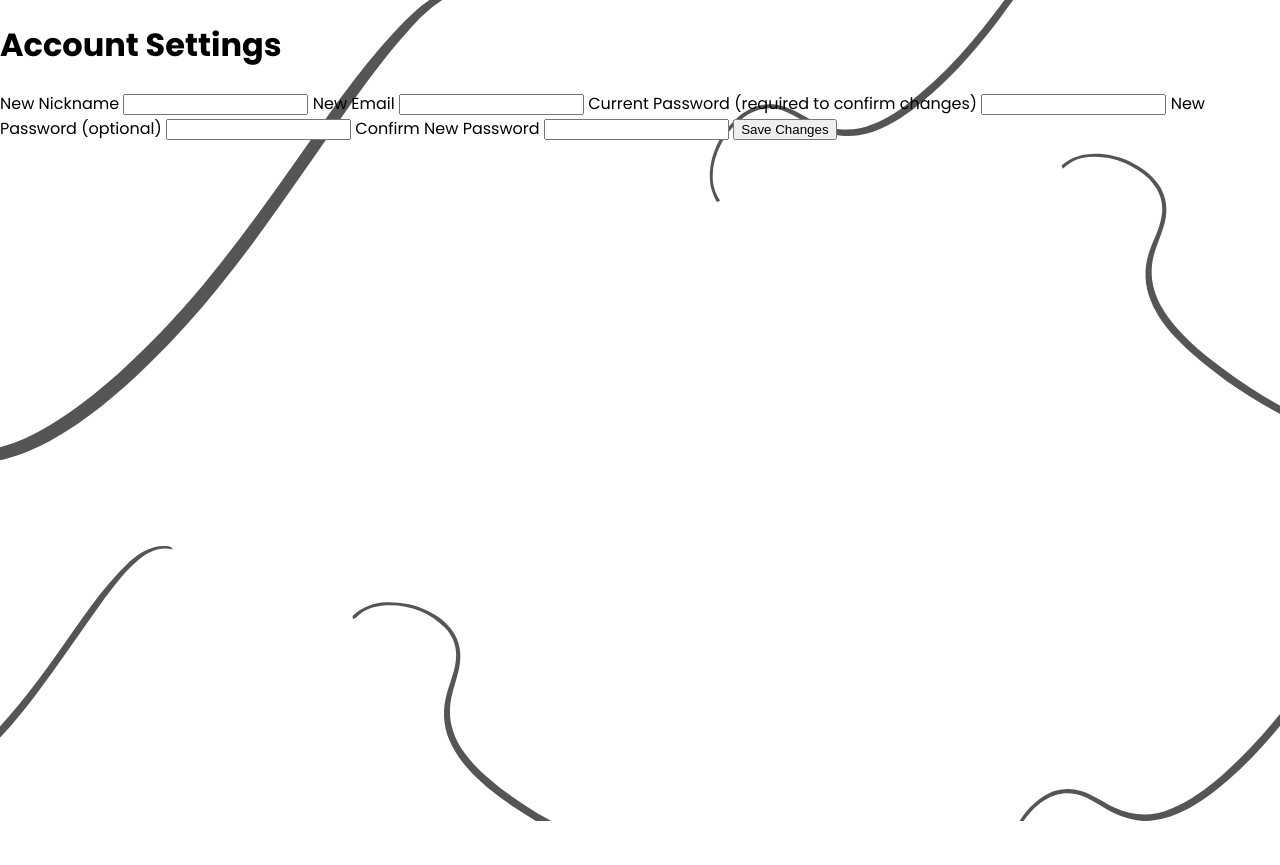
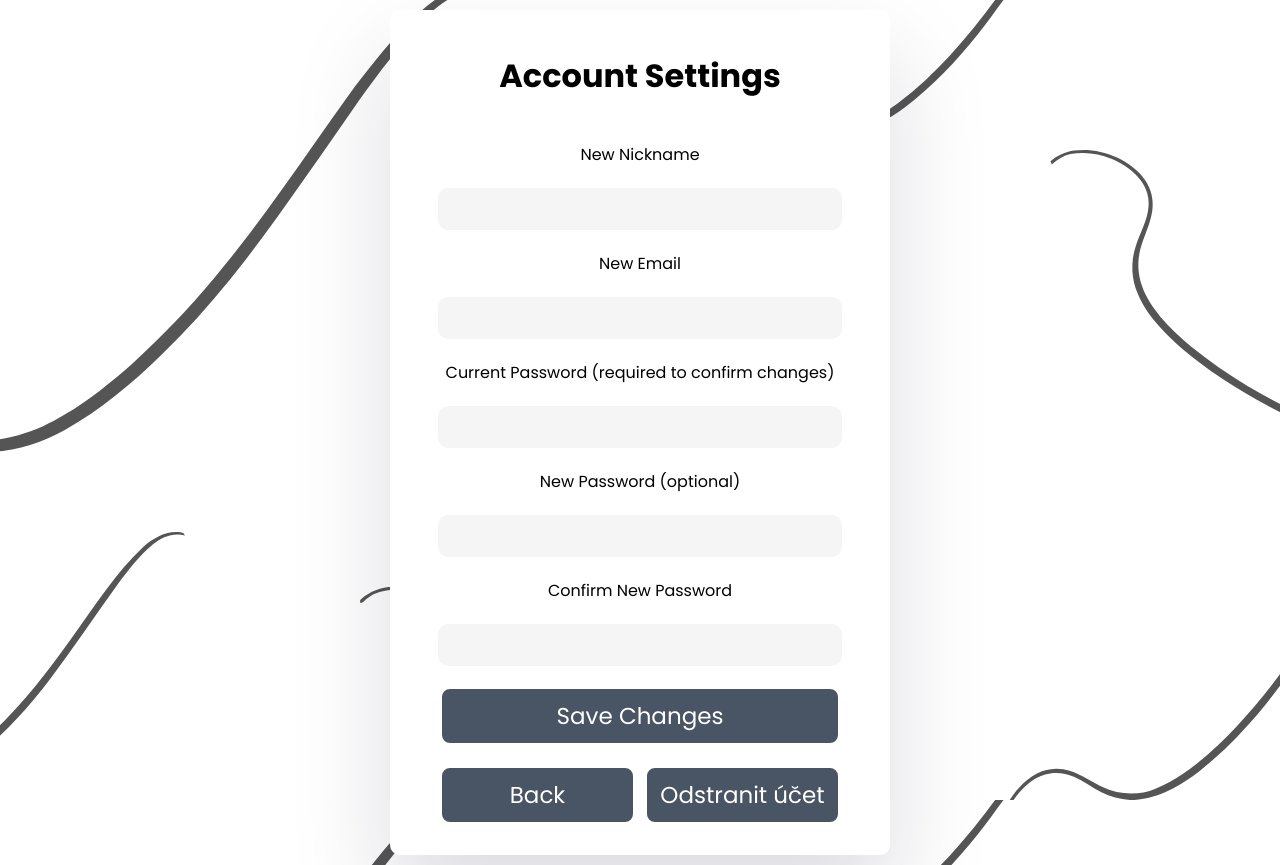
Before and after one commit to PanUcitelCz/XP-life, a SvelteKit app: page /profile/settings in a window 1280 px wide. Before the commit the page ends 821 px from the top, so only its background shows below. Built offline with nearby package versions, Linux system fonts and the light colour scheme.

Commit message:
Frontend form styl

```diff
--- /dev/null
+++ b/src/lib/css/form.styl
@@ -0,0 +1,58 @@
+.form
+    display flex
+    flex-direction column
+    max-width 500px
+    width 100%
+    background white
+    padding 21px 10px // Zvýšené odsazení
+    justify-content center
+    align-items center
+    box-shadow: rgba(17, 12, 46, 0.15) 0px 48px 100px 0px
+    border-radius 10px
+    gap 10px
+    transition ease .3s
+    min-height 400px
+    box-sizing border-box // Zajistí, že padding je zahrnutý do výpočtu výšky a šířky
+
+    h1
+        text-align center
+
+    form
+        display flex
+        justify-content center
+        align-items center
+        flex-direction column
+        gap 21px
+        max-width 400px
+        width calc(100% - 10px)
+        box-sizing content-box
+        padding 10px
+
+        input
+            width 100%
+            height 40px
+            border-radius 10px
+            border 0px
+            background #F6F5F5
+            text-align center
+            font-size 21px
+
+    &-buttons
+        display flex
+        max-width 400px
+        width 100%
+        justify-content center
+        align-items center
+        gap 10px
+
+        @media $small-max
+            flex-wrap wrap
+
+
+    .notification
+        transition all ease .3s
+        font-size 30px
+        font-weight 600
+        color red
+        width calc(100% - 10px)
+        text-align center
--- a/src/lib/css/global.styl
+++ b/src/lib/css/global.styl
@@ -1,3 +1,2 @@
 @import 'easing'
 @import 'breakpoints'
-@import 'normallize'
--- a/src/routes/+layout.svelte
+++ b/src/routes/+layout.svelte
@@ -34,20 +34,28 @@
 
 <style lang="stylus">
 
-
     :global(body)
         background-image url('../lib/imgs/home.svg')
         background-size cover
         background-position center
+        background-size: cover; /* Zajistí, že se obrázek roztáhne tak, aby pokryl celé okno */
+        background-attachment: fixed;
         width 100%
-        height 100vh
+        min-height 100vh
         margin 0
         padding 0
         overflow visible
         font-family "Poppins", sans-serif
 
     :global(main)
-        height 100vh
+        min-height 100vh
+        max-width 1300px
+        margin auto
+        flex-direction column
+        padding 10px 5px
+        display grid
+        place-items: center
+        box-sizing border-box
 
     :global(body.page-transitioning)
         overflow hidden
--- a/src/routes/+page.svelte
+++ b/src/routes/+page.svelte
@@ -12,6 +12,7 @@
 </div>
 
 <style lang="stylus">
+
     .Hero
         display flex
         flex-direction column
--- a/src/routes/login/+page.svelte
+++ b/src/routes/login/+page.svelte
@@ -1,8 +1,9 @@
 <script lang="ts">
+  import FormButton from '../../lib/components/FormButton.svelte';
+  import Button from '../../lib/components/Button.svelte';
   import { goto } from '$app/navigation';  // Importování goto z SvelteKit
   import { fade } from 'svelte/transition'; // Importování fade pro přechod
-  import FormButton from '../../lib/components/FormButton.svelte';
-  import Button from '../../lib/components/Button.svelte';
+
 
   // Reaktivní proměnné
   let loginSuccess = $state(false);
@@ -42,7 +43,7 @@
   }
 </script>
 
-<div class="login">
+<div class="form">
   <h1>Login</h1>
   <!-- Zde už není `|preventDefault`, používáme pouze `onsubmit` -->
   <form onsubmit={login}>
@@ -51,7 +52,7 @@
     <FormButton type="submit" color="green">Login</FormButton>
   </form>
   <a href="/login/forgot-password">Forgot password?</a>
-  <div class="login-buttons">
+  <div class="form-buttons">
     <Button href="/" color="grey">Home</Button>
     <Button href="/register" color="ghost">Register</Button>
   </div>
@@ -70,45 +71,7 @@
 
 
 <style lang="stylus">
-  :global(main)
-    display flex
-    justify-content center
-    align-items center
-    flex-direction column
-
-  .login
-    display flex
-    flex-direction column
-    max-width 500px
-    width 100%
-    background white
-    padding 21px 0
-    justify-content center
-    align-items center
-    box-shadow: rgba(17, 12, 46, 0.15) 0px 48px 100px 0px
-    border-radius 10px
-    gap 10px
-    transition ease .3s
-    min-height 400px
-
-    form
-      display flex
-      justify-content center
-      align-items center
-      flex-direction column
-      gap 21px
-      max-width 400px
-      width calc(100% - 10px)
-
-      input
-        width 100%
-        height 40px
-        border-radius 10px
-        border 0px
-        background #F6F5F5
-        text-align center
-        font-size 21px
-
+  @import '../../lib/css/form.styl'
   a
     text-decoration none
     color #334257
@@ -120,19 +83,4 @@
       color black
       background #F5F5F5
 
-    &-buttons
-      display flex
-      max-width 400px
-      width calc(100% - 10px)
-      justify-content center
-      align-items center
-      gap 10px
-
-    .notification
-      transition all ease .3s
-      font-size 30px
-      font-weight 600
-      color red
-      width calc(100% - 10px)
-      text-align center
 </style>
--- a/src/routes/login/forgot-password/+page.svelte
+++ b/src/routes/login/forgot-password/+page.svelte
@@ -1,4 +1,6 @@
 <script lang="ts">
+    import FormButton from '$lib/components/FormButton.svelte';
+    import Button from '$lib/components/Button.svelte';
     import { goto } from '$app/navigation'; // Import funkce pro navigaci
 
     let email = '';
@@ -25,15 +27,23 @@
     }
   </script>
 
+  <div class="form">
     <h1>Forgot Password?</h1>
-
     <form on:submit|preventDefault={handleForgotPassword}>
       <label for="email">Email Address</label>
       <input type="email" bind:value={email} placeholder="Enter your email" required />
+      <div class="form-buttons">
+        <FormButton type="submit" color="green">Send</FormButton>
+        <Button href="/login" color="grey">Back</Button>
+      </div>
+    </form>
 
-    <button type="submit">Send Reset Link</button>
-  </form>
 
     {#if notification}
       <div class="notification">{notification}</div>
     {/if}
+  </div>
+
+<style lang="stylus">
+  @import '../../../lib/css/form.styl'
+</style>
--- a/src/routes/login/reset-password/+page.svelte
+++ b/src/routes/login/reset-password/+page.svelte
@@ -1,5 +1,7 @@
 <script lang="ts">
     import { goto } from '$app/navigation'; // Import funkce pro navigaci
+    import FormButton from '$lib/components/FormButton.svelte';
+    import Button from '$lib/components/Button.svelte';
 
     let newPassword = '';
     let confirmPassword = '';
@@ -61,8 +63,9 @@
         notification = result.message;
       }
     }
-  </script>
+</script>
 
+<div class="form">
   <h1>Reset Password</h1>
 
   <form on:submit|preventDefault={resetPassword}>
@@ -72,9 +75,18 @@
     <label for="confirmPassword">Confirm Password</label>
     <input type="password" bind:value={confirmPassword} placeholder="Confirm new password" required />
 
-    <button type="submit">Change Password</button>
+    <div class="form-buttons">
+      <FormButton type="submit" color="green">Change</FormButton>
+      <Button href="/profile" color="grey">Home</Button>
+  </div>
+
   </form>
 
   {#if notification}
     <div class="notification">{notification}</div>
   {/if}
+</div>
+
+<style lang="stylus">
+      @import '../../../lib/css/form.styl'
+</style>
--- a/src/routes/profile/+page.svelte
+++ b/src/routes/profile/+page.svelte
@@ -20,14 +20,33 @@
 
 <svelte:head><title>XP Life - Profile</title></svelte:head>
 
-<a href="/profile/settings">Profile settings</a>
-<a href="/register">Register</a>
-<a href="/">Home page</a>
+
 
 {#if user}
-  <h1>Welcome, {user.nickname}!</h1>
-  <p>Email: {user.email}</p>
-  <button onclick={logout}>Logout</button> <!-- onlick in svelte 5 -->
+  <div class="hero">
+    <h1>Welcome, {user.nickname}!</h1>
+    <p>Email: {user.email}</p>
+    <a href="/profile/settings">Profile settings</a>
+    <button onclick={logout}>Logout</button> <!-- onlick in svelte 5 -->
+  </div>
 {:else}
   <p>You are not logged in.</p>
 {/if}
+
+<style lang="stylus">
+  .hero
+    max-width 300px
+    width 100%
+    box-sizing border-box
+    padding 21px
+    display flex
+    justify-content center
+    align-items center
+    flex-direction column
+    text-align center
+    background white
+    border-radius 21px
+    box-shadow: rgba(17, 12, 46, 0.15) 0px 48px 100px 0px
+
+
+</style>
--- a/src/routes/profile/settings/+page.svelte
+++ b/src/routes/profile/settings/+page.svelte
@@ -1,6 +1,8 @@
 <script lang="ts">
     import { goto } from '$app/navigation'; // Import navigation for redirect
     import { fade } from 'svelte/transition'; // Import fade for transitions
+    import FormButton from '$lib/components/FormButton.svelte';
+    import Button from '$lib/components/Button.svelte';
 
     let currentNickname = ''; // User's current nickname (will be filled from user data)
     let currentEmail = '';    // User's current email (will be filled from user data)
@@ -76,7 +78,7 @@
   </script>
 
   <svelte:head><title>XP Life - Profile Settings</title></svelte:head>
-
+  <div class="form">
     <h1>Account Settings</h1>
 
     <form on:submit|preventDefault={saveChanges}>
@@ -95,9 +97,21 @@
         <label for="confirmPassword">Confirm New Password</label>
         <input type="password" bind:value={confirmPassword} />
 
-    <button type="submit">Save Changes</button>
+        <FormButton type="submit" color="green">Save Changes</FormButton>
+        <div class="form-buttons">
+            <Button href="/profile" color="grey">Back</Button>
+            <Button href="/profile" color="grey">Odstranit účet</Button>
+        </div>
     </form>
 
     {#if notification}
         <div transition:fade class="notification">{notification}</div>
     {/if}
+  </div>
+
+<style lang="stylus">
+  @import '../../../lib/css/form.styl'
+
+  label
+    text center
+</style>
--- a/src/routes/register/+page.svelte
+++ b/src/routes/register/+page.svelte
@@ -68,7 +68,7 @@
 
 <svelte:head><title>XP Life - Register</title></svelte:head>
 
-<div class="register">
+<div class="form">
   <h1>Register</h1>
   <form on:submit|preventDefault={register}>
     <input type="email" bind:value={email} placeholder="Email" required />
@@ -77,8 +77,7 @@
     <input type="password" bind:value={confirmPassword} placeholder="Confirm Password" required />
     <FormButton type="submit" color="green">Register new account</FormButton>
   </form>
-  <a href="/register">Forgot passowrd?</a>
-  <div class="register-buttons">
+  <div class="form-buttons">
     <Button href="/" color="grey" >Home</Button>
     <Button href="/login" color="ghost">Login</Button>
   </div>
@@ -93,69 +92,6 @@
 </div>
 
 <style lang="stylus">
-  :global(main)
-    display flex
-    justify-content center
-    align-items center
-    flex-direction column
+  @import '../../lib/css/form.styl'
 
-  .register
-    display flex
-    flex-direction column
-    max-width 500px
-    width 100%
-    background white
-    padding 21px 0
-    justify-content center
-    align-items center
-    box-shadow: rgba(17, 12, 46, 0.15) 0px 48px 100px 0px
-    border-radius 10px
-    gap 10px
-    transition ease .3s
-    min-height 400px
-
-    form
-      display flex
-      justify-content center
-      align-items center
-      flex-direction column
-      gap 21px
-      max-width 400px
-      width calc(100% - 10px)
-
-      input
-        width 100%
-        height 40px
-        border-radius 10px
-        border 0px
-        background #F6F5F5
-        text-align center
-        font-size 21px
-
-    a
-      text-decoration none
-      color #334257
-      transition ease .3s
-      padding 10px
-      border-radius 10px
-
-      &:hover
-        color black
-        background #F5F5F5
-
-    &-buttons
-      display flex
-      max-width 400px
-      width calc(100% - 10px)
-      justify-content center
-      align-items center
-      gap 10px
-
-    .notification
-      transition all ease .3s
-      font-size 30px
-      font-weight 600
-      color red
-      width calc(100% - 10px)
-      text-align center
 </style>
--- a/svelte.config.js
+++ b/svelte.config.js
@@ -1,10 +1,13 @@
 import preprocess from 'svelte-preprocess';
 import adapter from '@sveltejs/adapter-auto';
-import path from 'path';
 
 export default {
   kit: {
     adapter: adapter(),
   },
-  preprocess: preprocess(),
+  preprocess: preprocess({
+    stylus: {
+      imports: ['./src/lib/css/global.styl'], // Globální import pro Stylus
+    },
+  }),
 };
```
Also changed, not shown: vite.config.ts (+5 -5 lines). Lines whose indentation alone changed are shown as unchanged.
